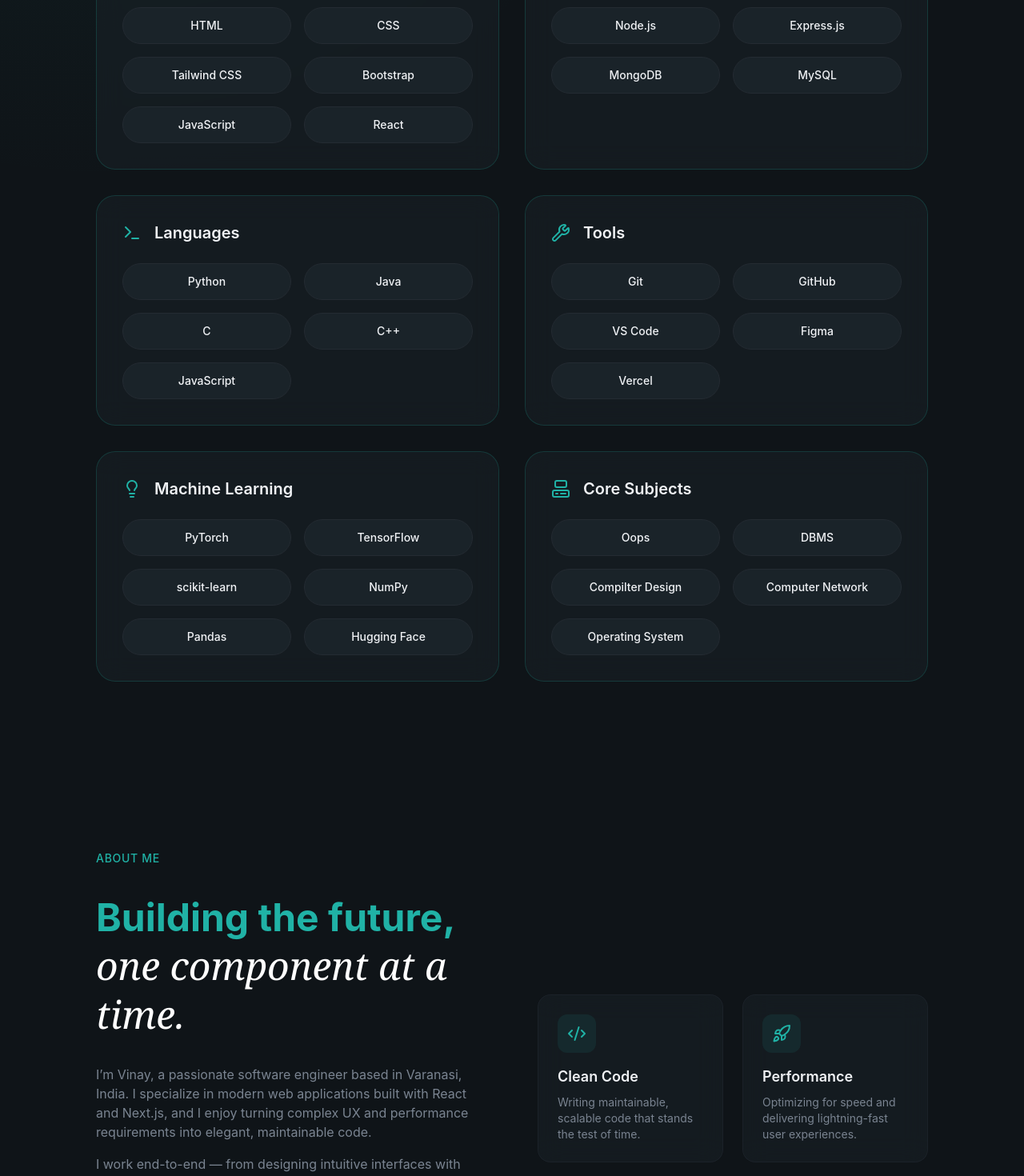
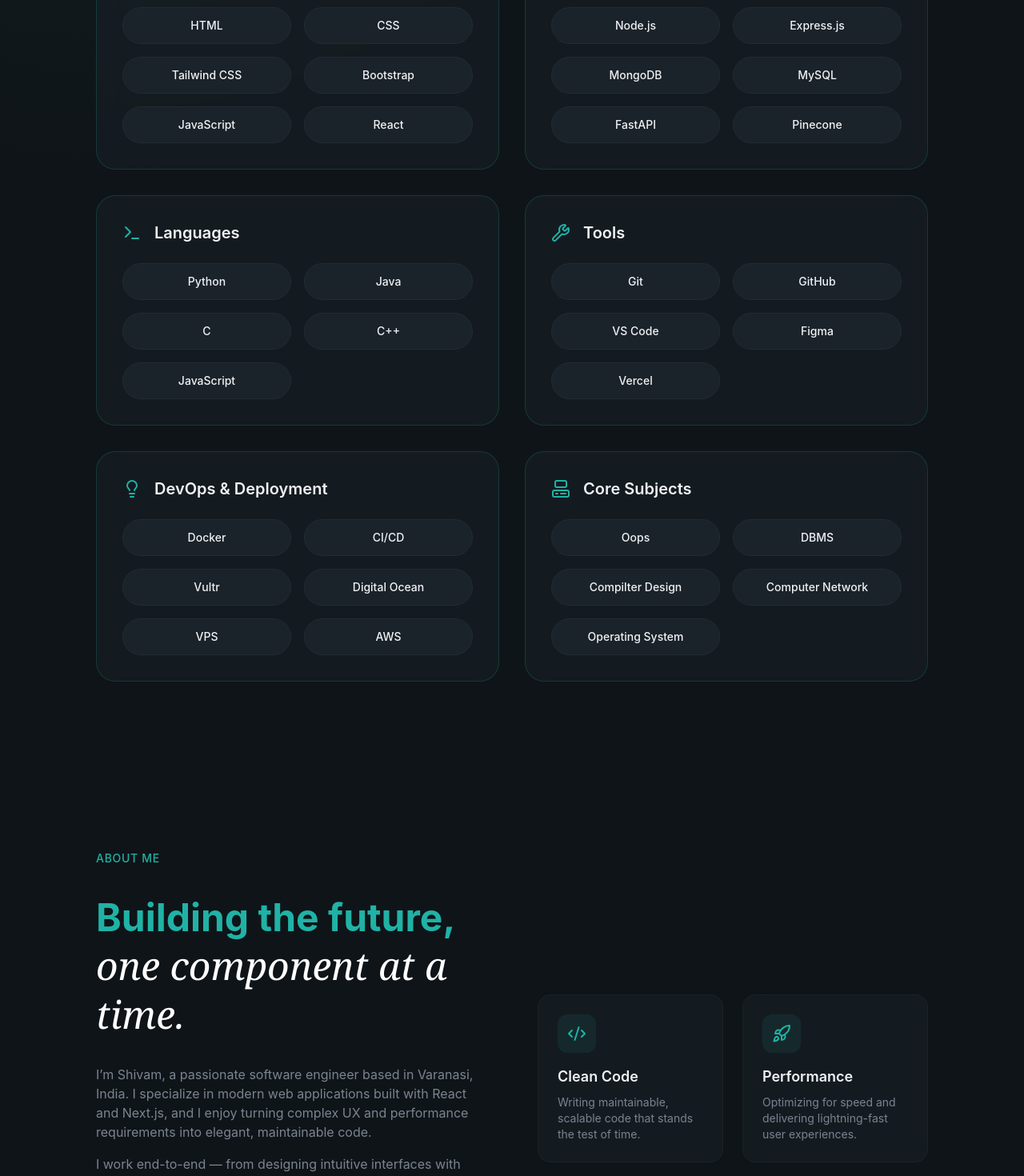
Before and after one commit to shivamy009/portfolio0, a React (Vite) app: page / in a window 1280 px wide. Shown: the part 1320-2790 px from the top of the page at 80% size. Built offline with nearby package versions, Linux system fonts and the light colour scheme.

Commit message:
Update personal information and enhance skills section in portfolio

```diff
--- a/src/sections/About.jsx
+++ b/src/sections/About.jsx
@@ -49,7 +49,7 @@
 
             <div className="space-y-4 text-muted-foreground animate-fade-in animation-delay-200">
               <p>
-                I’m Vinay, a passionate software engineer based in Varanasi,
+                I’m Shivam, a passionate software engineer based in Varanasi,
                 India. I specialize in modern web applications built with React
                 and Next.js, and I enjoy turning complex UX and performance
                 requirements into elegant, maintainable code.
--- a/src/sections/Hero.jsx
+++ b/src/sections/Hero.jsx
@@ -134,7 +134,7 @@
               <div className="relative glass rounded-full p-2 glow-border group overflow-hidden">
                 <img
                   src="/profile-photo.png"
-                  alt="vinay kumar"
+                  alt="shivam yadav"
                   className="w-full aspect-square object-cover rounded-full transition-transform duration-500 ease-out group-hover:scale-105 relative z-0"
                 />
 
--- a/src/sections/Skills.jsx
+++ b/src/sections/Skills.jsx
@@ -16,7 +16,7 @@
   {
     title: "Backend",
     icon: Database,
-    items: ["Node.js", "Express.js", "MongoDB", "MySQL"],
+    items: ["Node.js", "Express.js", "MongoDB", "MySQL", "FastAPI", "Pinecone"],
   },
   {
     title: "Languages",
@@ -29,9 +29,9 @@
     items: ["Git", "GitHub", "VS Code", "Figma", "Vercel"],
   },
   {
-    title: "Machine Learning",
+    title: "DevOps & Deployment",
     icon: Lightbulb,
-    items: ["PyTorch", "TensorFlow", "scikit-learn", "NumPy", "Pandas", "Hugging Face"],
+    items: ["Docker", "CI/CD", "Vultr", "Digital Ocean", "VPS", "AWS"],
   },
   {
     title: "Core Subjects",
```
